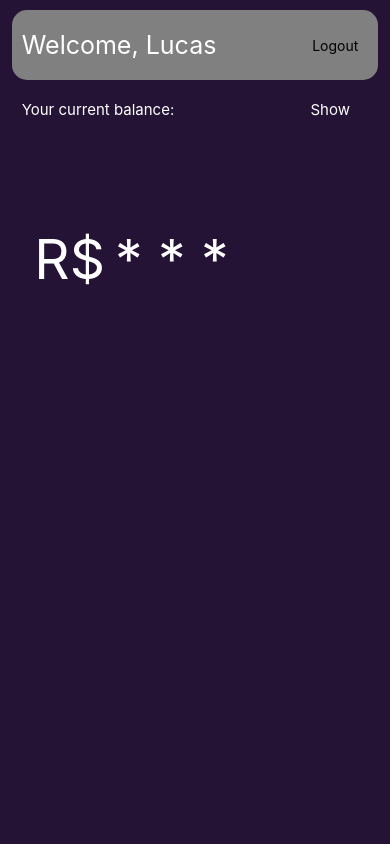
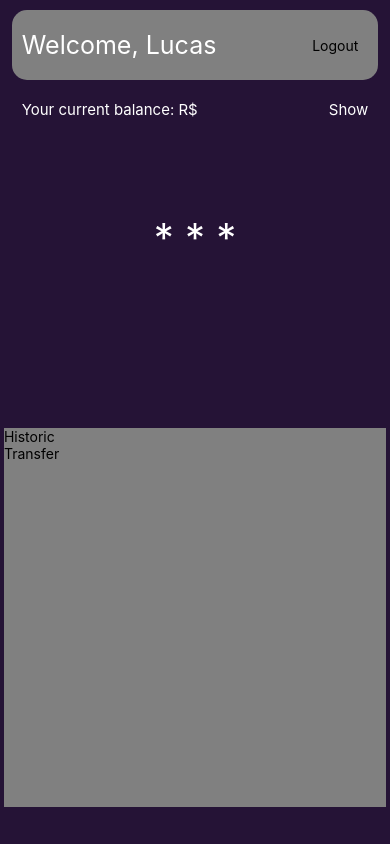
Before and after one commit to LucaFreire/minimalist-bank, a React Native app in the folder frontend/: screen /home in a window 390 px wide. Built offline with nearby package versions, Linux system fonts and the light colour scheme.

Commit message:
add: homePageStyle

```diff
--- /dev/null
+++ b/frontend/src/components/balanceComponent.js
@@ -0,0 +1,60 @@
+import { useState } from "react"
+import { View, Text, StyleSheet, Pressable } from "react-native"
+
+
+export default function BalanceComponent({ user }) {
+
+    const [show, setShow] = useState(false)
+
+    const toggleShow = () => {
+        setShow(!show)
+    }
+
+    let money = new Intl.NumberFormat('pt-BR', { minimumFractionDigits: 2 }).format(user)
+
+    return (
+        <View style={styles.main}>
+            <View style={styles.container}>
+                <View>
+                    <Text style={styles.headerText}>Your current balance: R$</Text>
+                </View>
+                <View>
+                    <Pressable onPress={toggleShow}>
+                        <Text style={styles.headerText}>{show ? "Hide" : "Show"}</Text>
+                    </Pressable>
+                </View>
+            </View>
+
+            <View style={{width: '100%', justifyContent: "center", alignItems: "center"}}>
+                <Text style={styles.currencyText}>{show ? money : "* * *"}</Text>
+            </View>
+
+        </View>
+    )
+}
+
+
+const styles = StyleSheet.create({
+    main: {
+        flexDirection: "column",
+        alignContent: 'center',
+        marginTop: "10px",
+        height: "40%",
+        width: "94%",
+    },
+    headerText: {
+        fontSize: "15px",
+        color: "white",
+        padding: "10px",
+    },
+    currencyText: {
+        justifyContent: "center",
+        fontSize: "40px",
+        color: "white",
+        marginTop: '10vh'
+    },
+    container: {
+        flexDirection: "row",
+        justifyContent: "space-between"
+    }
+})
--- a/frontend/src/components/currencyData.js
+++ /dev/null
@@ -1,50 +0,0 @@
-import { useState } from "react"
-import { View, Text, StyleSheet, Pressable } from "react-native"
-
-
-export default function CurrencyData({ user }) {
-
-    const [show, setShow] = useState(false)
-
-    const toggleShow = () => {
-        setShow(!show)
-    }
-    return (
-        <View style={styles.main}>
-            <View>
-                <Text style={styles.headerText}>Your current balance:</Text>
-            </View>
-            <View style={{ justifyContent: "center", right: "120px", alignItems: "center", flexDirection: "row", gap: "10px" }}>
-                <Text style={styles.currencyText}>R$</Text>
-                <Text style={styles.currencyText}>{show ? user : "* * *"}</Text>
-            </View>
-            <View style={{ right: "30px", position: "fixed" }}>
-                <Pressable onPress={toggleShow}>
-                    <Text style={styles.headerText}>{show ? "Hide" : "Show"}</Text>
-                </Pressable>
-            </View>
-        </View>
-    )
-}
-
-
-const styles = StyleSheet.create({
-    main: {
-        flexDirection: "row",
-        justifyContent: "space-between",
-        alignContent: 'center',
-        marginTop: "10px",
-        height: "40%",
-        width: "94%",
-    },
-    headerText: {
-        fontSize: "15px",
-        color: "white",
-        padding: "10px"
-    },
-    currencyText: {
-        fontSize: "55px",
-        color: "white",
-        right: "30px"
-    }
-})
--- a/frontend/src/pages/homePage/index.js
+++ b/frontend/src/pages/homePage/index.js
@@ -1,9 +1,9 @@
 import { TextInput, TouchableOpacity, View, Text, Pressable } from "react-native"
 import { useCallback, useEffect, useState } from "react"
 import HeaderHome from "../../components/headerHome"
+import CurrencyData from "../../components/balanceComponent"
 
 import styles from "./style"
-import CurrencyData from "../../components/currencyData"
 
 export default function homePage(props) {
 
@@ -34,7 +34,17 @@ export default function homePage(props) {
     return (
         <View style={styles.main}>
             <HeaderHome name={"Lucas"} />
-            <CurrencyData user={"200"} />
+            <CurrencyData user={"20000000"} />
+
+            <View style={styles.buttonsSection}>
+                <Pressable>
+                    <Text>Historic</Text>
+                </Pressable>
+                <Pressable>
+                    <Text>Transfer</Text>
+                </Pressable>
+            </View>
+
         </View>
     )
 }
--- a/frontend/src/pages/homePage/style.js
+++ b/frontend/src/pages/homePage/style.js
@@ -1,11 +1,16 @@
 import { StyleSheet } from "react-native";
 
 const styles = StyleSheet.create({
-
     main: {
         flex: 1,
         alignItems: "center",
         backgroundColor: '#251336'
+    },
+    buttonsSection: {
+        backgroundColor: "gray",
+        flexDirection: "column",
+        width: "98%",
+        height: "45%"
     }
 
 });
```
